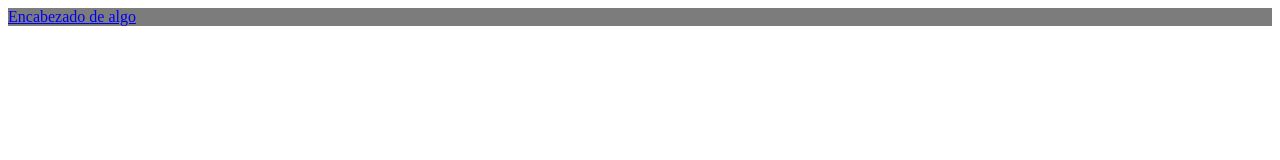
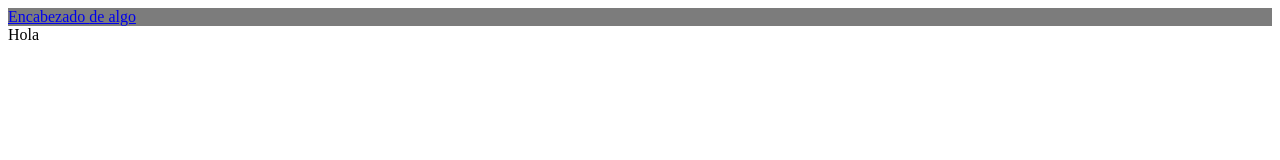
Before and after one commit to jubarbo/tickets-frontend-v1, a React (Create React App) app: page /ticket/1 in a window 1280 px wide. Shown: the top 160 px of the page. Built offline with nearby package versions, Linux system fonts and the light colour scheme.

Commit message:
page TicketDetailsContainer component TicketDetails undone

```diff
--- a/src/App.js
+++ b/src/App.js
@@ -1,6 +1,7 @@
 import React, { Component } from "react";
 import Tickets from "./pages/Tickets";
 import TicketNew from "./pages/TicketNew";
+import TicketDetailsContainer from "./pages/TicketDetailsContainer";
 import { BrowserRouter, Route, Switch } from "react-router-dom";
 import Layout from "./components/Layout";
 class App extends Component {
@@ -11,6 +12,7 @@ class App extends Component {
           <Switch>
             <Route exact path="/" component={Tickets} />
             <Route exact path="/new" component={TicketNew} />
+            <Route exact path="/ticket/:ticketId" component={TicketDetailsContainer} />
           </Switch>
         </Layout>
       </BrowserRouter>
--- a/src/components/Ticket/Ticket.js
+++ b/src/components/Ticket/Ticket.js
@@ -1,5 +1,6 @@
 import React, { Component } from "react";
 import propTypes from "prop-types";
+import { Link } from "react-router-dom";
 import {
   Button,
   FormControl,
@@ -27,10 +28,12 @@ class Ticket extends Component {
     const { ticket } = this.props;
     return (
       <Container>
-        <p style={this.isDoneStyle()}>
-          {ticket.title} - {ticket.description} -
-          {ticket.done ? "Hecho" : "No hecho"} - {ticket._id}
-        </p>
+        <Link to={`/ticket/${ticket._id}`}>
+          <p style={this.isDoneStyle()}>
+            {ticket.title} - {ticket.description} -
+            {ticket.done ? "Hecho" : "No hecho"} - {ticket._id}
+          </p>
+        </Link>
         <InputLabel htmlFor="done">
           Hecho
           <Checkbox
--- /dev/null
+++ b/src/components/Ticket/TicketDetails.js
@@ -0,0 +1,7 @@
+import React from "react";
+
+function TicketDetails(props) {
+  return <div>Hola</div>;
+}
+
+export default TicketDetails;
--- a/src/components/Ticket/TicketList.js
+++ b/src/components/Ticket/TicketList.js
@@ -59,7 +59,7 @@ class TicketList extends Component {
   onCheck = (_id) => {
     this.state.data.map((ticket) => {
       if (ticket._id === _id) {
-        const ticketState = JSON.stringify(this.state)
+        // const ticketState = JSON.stringify(this.state)
         ticket.done = !ticket.done;
         this.setState({ done: ticket.done });
 
@@ -73,8 +73,8 @@ class TicketList extends Component {
             this.setState({ error: err });
           });
       }
+      return ticket
     });
-    console.log(_id);
   };
 
   updateCheckDone = async (_id, isDone) => {
--- /dev/null
+++ b/src/pages/TicketDetailsContainer.js
@@ -0,0 +1,30 @@
+import React, { Component } from "react";
+import TicketDetails from "../components/Ticket/TicketDetails";
+
+export default class TicketDetailsContainer extends Component {
+  state = {
+    data: [],
+    loading: true,
+    error: false,
+  };
+
+//   componentDidMount() {
+//     this.fetchData();
+//   }
+
+//   fetchData = async () => {
+//     this.setState({ loading: true, error: null });
+
+//     try {
+//         console.log(this.props.match)
+//     //   const data = await api.badges.read(this.props.match.params.badgeId);
+//       this.setState({ loading: false, data: data });
+//     } catch (e) {
+//       this.setState({ loading: false, error: e });
+//     }
+//   };
+
+  render() {
+    return <TicketDetails />;
+  }
+}
```
Also changed, not shown: 1 other file (tests, documents, lock files or other folders).
